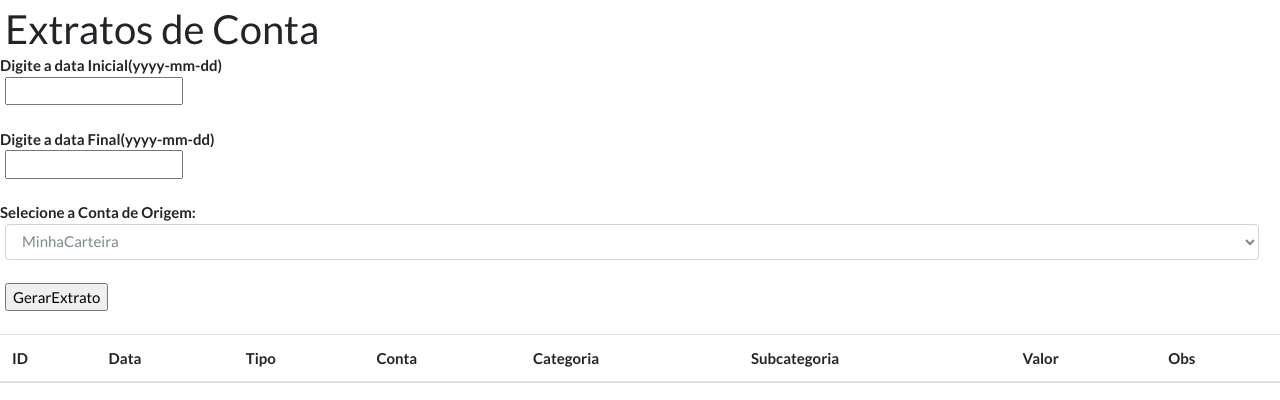
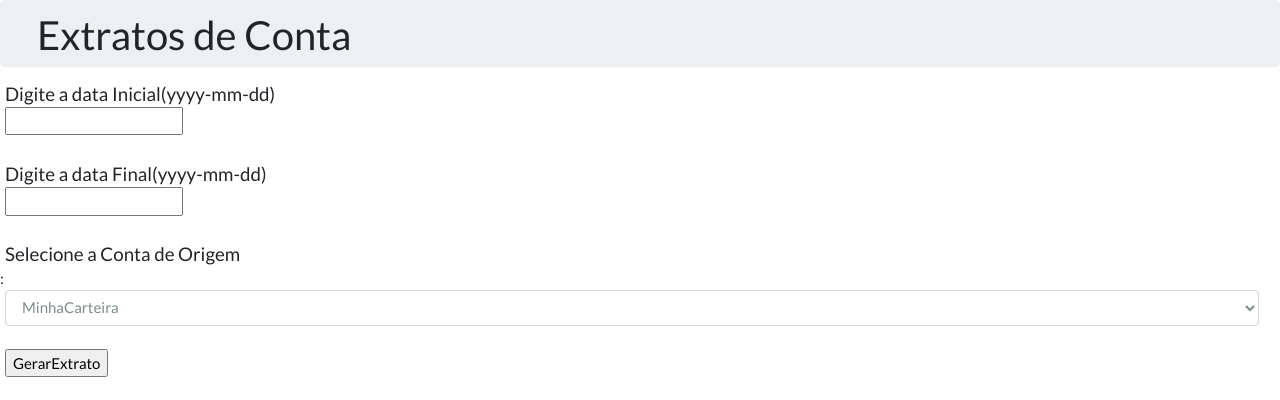
Before and after one commit to rafatieppo/lucycashflow, a Flask app: page /extrato in a window 1280 px wide. Shown: the part 71-471 px from the top of the page. Run offline with Flask 2, Linux system fonts and the light colour scheme; data comes from the database, SQL or seed files in the repository; lists and menus that the app fills with data are empty; some libraries are stand-ins or nearby versions.

Commit message:
update style

```diff
--- a/templates/extrato.html
+++ b/templates/extrato.html
@@ -1,19 +1,19 @@
 {% extends "base.html" %}
 {% block sub_content %}
 
-<div class="page-header">
+<div class="jumbotron">
   <h2>Extratos de Conta</h2>
 </div>
 
 <form method="POST">
   <div class="panel-body">
-    <b>Digite a data Inicial(yyyy-mm-dd)<br>
+    <h5>Digite a data Inicial(yyyy-mm-dd)</h5>
       <input type="text"  name="datai">
       <br><br>
-      <b>Digite a data Final(yyyy-mm-dd)<br>
+      <h5>Digite a data Final(yyyy-mm-dd)</h5>
         <input type="text"  name="dataf">
         <br><br>
-        <b>Selecione a Conta de Origem</b>:
+        <h5>Selecione a Conta de Origem</h5>:
         <select class="form-control" name="conta">
           {% for row in contas %}
           <option value="{{ row[0] }}"{% if row[0] == state_categ.choice_categ %} selected{% endif %}>{{ row[1] }}</option>
```
